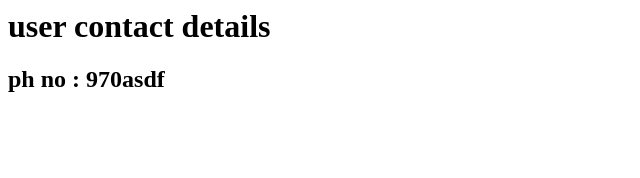
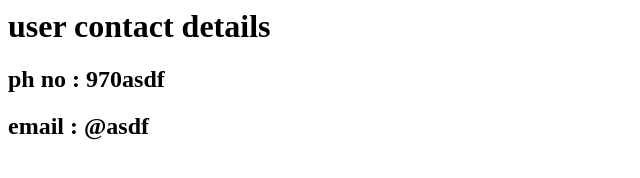
Before and after one commit to kishan-GH/democse, a plain HTML site: page index.html in a window 1280 px wide. Shown: the whole page, without its empty margins (0-640 px from the left). Drawn offline with Linux system fonts and the light colour scheme.

Commit message:
Linux commit

```diff
--- a/index.html
+++ b/index.html
@@ -1,2 +1,3 @@
 <h1>user contact details</h1>
 <h2>ph no : 970asdf </h2>
+<h2>email : @asdf </h2>
```
